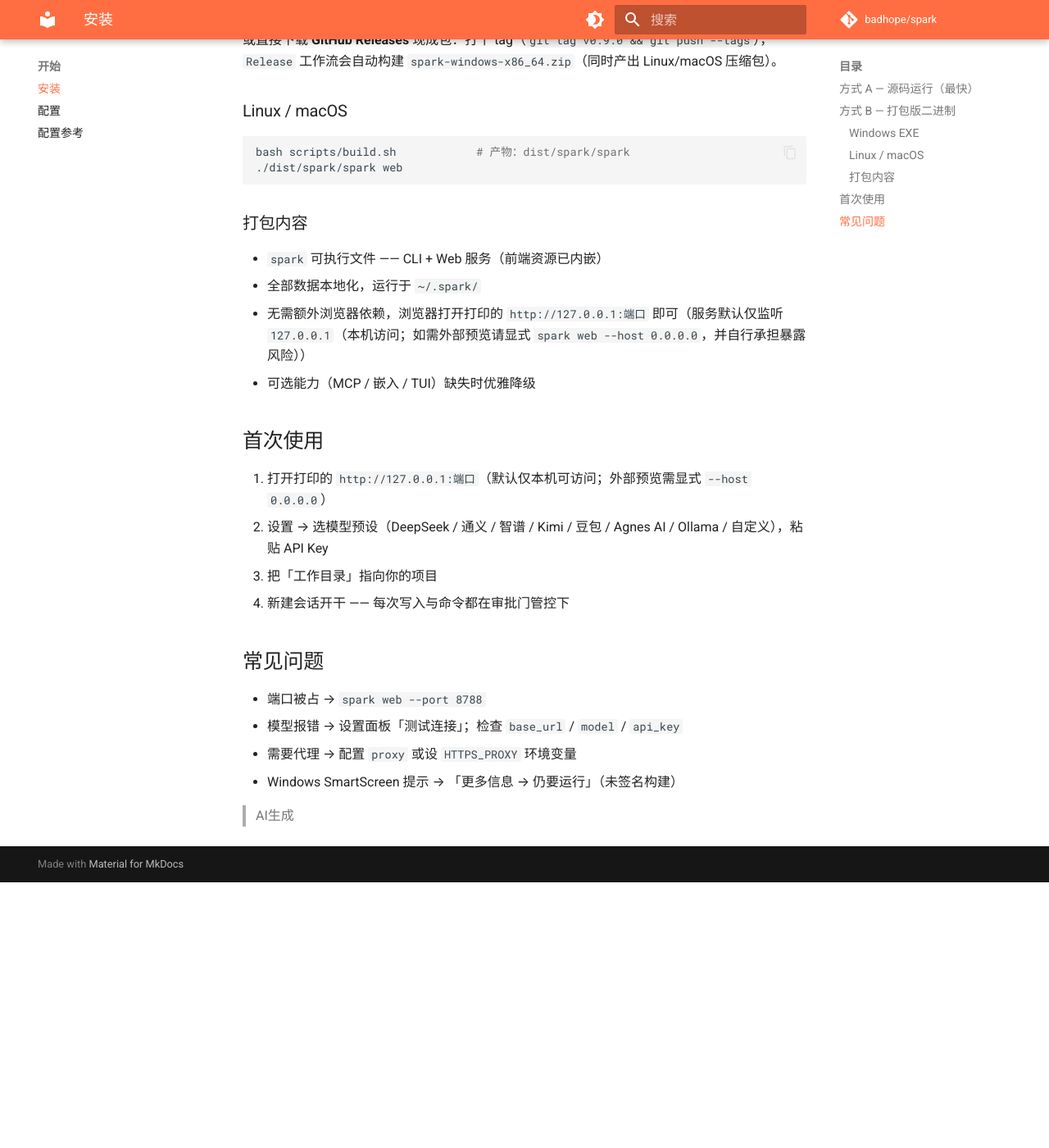
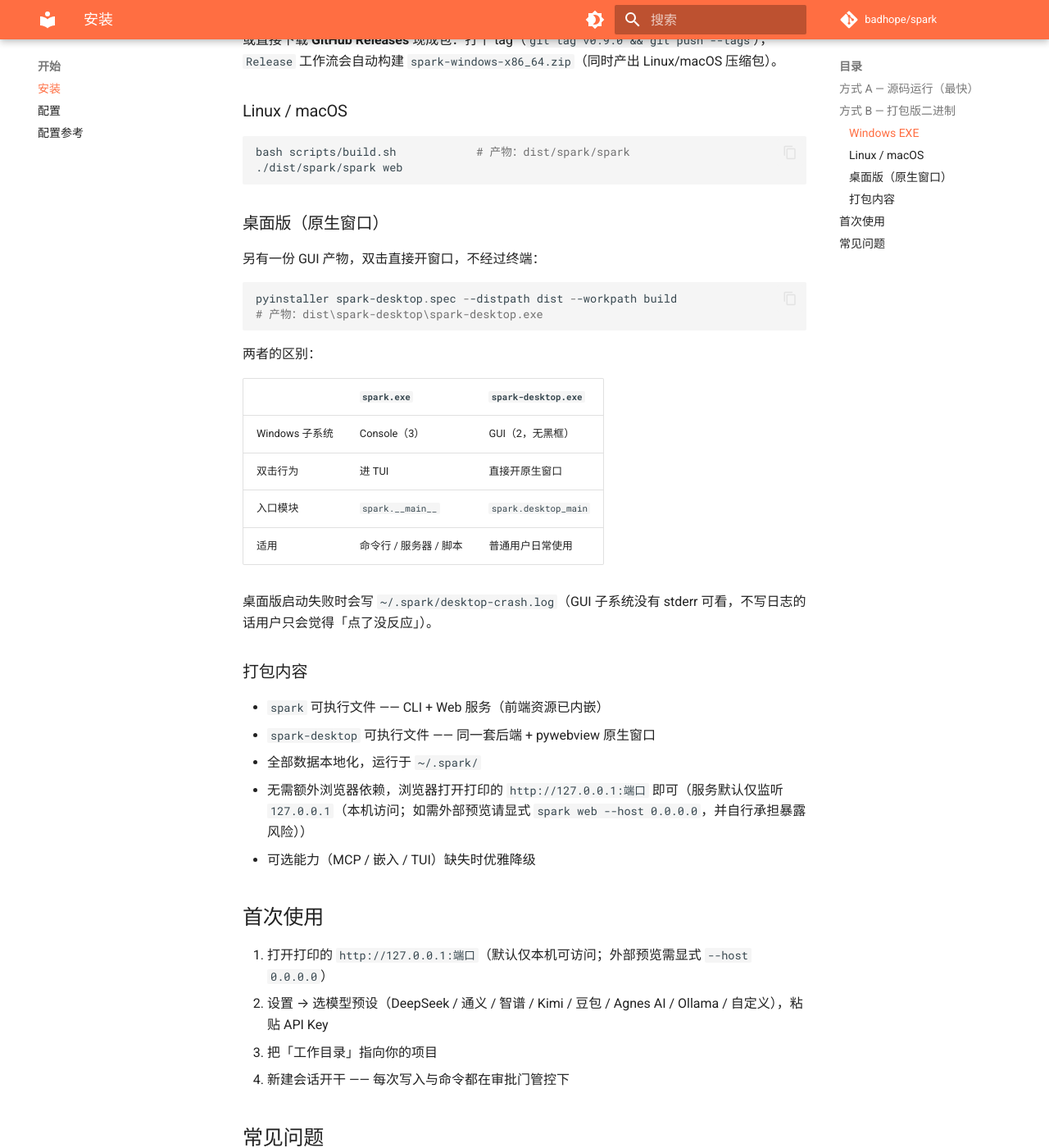
Before and after one commit to Morningstar202604/spark, an MkDocs documentation site: the page built from docs/INSTALL.md, in a window 1280 px wide and 1400 px high, scrolled down 650 px. Shown: the whole window at 82% size. Built offline with MkDocs 1.6.1 and Material for MkDocs 9.7.7, drawn with Linux system fonts in a browser that asks for light colours; comment, search, counter and statistics services are not loaded; before the commit the page ends 1726 px from its top, so only the background shows below that.

Commit message:
docs: finish the collateral for this round (changelog, install, contract)
- CHANGELOG: the delete_command 404 (bare name vs .md suffix), the skill
  list showing frontmatter name instead of the file name, and the shared
  "common.save" label reading "Save Settings" inside per-form editors were
  fixed but never recorded.
- INSTALL: never explained that there are two artifacts. Added the
  spark.exe vs spark-desktop.exe table (subsystem, double-click behaviour,
  entry module) and the desktop-crash.log location.
- OpenAPI contract: /api/sessions/search is a new read endpoint and belongs
  in the schema; the contract still covers read endpoints only (POST bodies
  are a separate piece of work).

````diff
--- a/docs/INSTALL.md
+++ b/docs/INSTALL.md
@@ -33,9 +33,31 @@
 ./dist/spark/spark web
 ```
 
+### 桌面版（原生窗口）
+
+另有一份 GUI 产物，双击直接开窗口，不经过终端：
+
+```powershell
+pyinstaller spark-desktop.spec --distpath dist --workpath build
+# 产物：dist\spark-desktop\spark-desktop.exe
+```
+
+两者的区别：
+
+| | `spark.exe` | `spark-desktop.exe` |
+|---|---|---|
+| Windows 子系统 | Console（3） | GUI（2，无黑框） |
+| 双击行为 | 进 TUI | 直接开原生窗口 |
+| 入口模块 | `spark.__main__` | `spark.desktop_main` |
+| 适用 | 命令行 / 服务器 / 脚本 | 普通用户日常使用 |
+
+桌面版启动失败时会写 `~/.spark/desktop-crash.log`（GUI 子系统没有 stderr
+可看，不写日志的话用户只会觉得「点了没反应」）。
+
 ### 打包内容
 
 - `spark` 可执行文件 —— CLI + Web 服务（前端资源已内嵌）
+- `spark-desktop` 可执行文件 —— 同一套后端 + pywebview 原生窗口
 - 全部数据本地化，运行于 `~/.spark/`
 - 无需额外浏览器依赖，浏览器打开打印的 `http://127.0.0.1:端口` 即可（服务默认仅监听 `127.0.0.1`（本机访问；如需外部预览请显式 `spark web --host 0.0.0.0`，并自行承担暴露风险））
 - 可选能力（MCP / 嵌入 / TUI）缺失时优雅降级
````
Also changed, not shown: CHANGELOG.md (+10 -0 lines), 1 other file.
